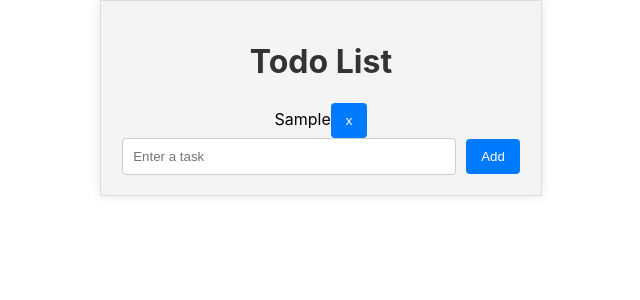
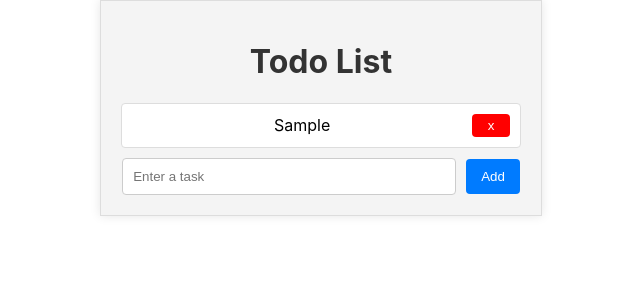
Before and after one commit to Pshhtacio/react-hw, a React (Create React App) app in the folder todo-list/: page / in a window 1280 px wide. Both pictures are taken after typing "Sample" into the empty fields and a click on the button "Add". Shown: the top 300 px of the page, without its empty margins (319-959 px from the left). Built offline with nearby package versions, Linux system fonts and the light colour scheme.

Commit message:
feat: add todo css, refactor code

```diff
--- a/todo-list/src/components/Todo.js
+++ b/todo-list/src/components/Todo.js
@@ -1,4 +1,4 @@
-import '../css/App.css';
+import '../css/Todo.css';
 import { useDispatch } from 'react-redux';
 import { deleteTodo, toggleTodo } from './todoSlice';
 
@@ -22,7 +22,7 @@ const Todo = (props) => {
       >
         {props.todoText}
       </span>
-      <button
+        <button
         className='delete-button'
         onClick={handleDelete}
         >x</button>
--- /dev/null
+++ b/todo-list/src/css/Todo.css
@@ -0,0 +1,39 @@
+
+.todo-item {
+  background-color: #fff;
+  border: 1px solid #ddd;
+  border-radius: 4px;
+  margin: 10px 0;
+  padding: 10px;
+  display: flex;
+  justify-content: space-between;
+  align-items: center;
+  overflow: hidden;
+  white-space: normal;
+}
+
+.delete-button {
+  width: 10%;
+  background-color: red;
+  color: white;
+  border: none;
+  padding: 4px 8px;
+  border-radius: 4px;
+  cursor: pointer;
+}
+
+.delete-button:hover {
+  background-color: firebrick;
+}
+
+.todo-item span {
+  flex-grow: 1;
+}
+
+.done {
+  text-decoration: line-through;
+}
+
+span {
+  width: 60%;
+}
```
